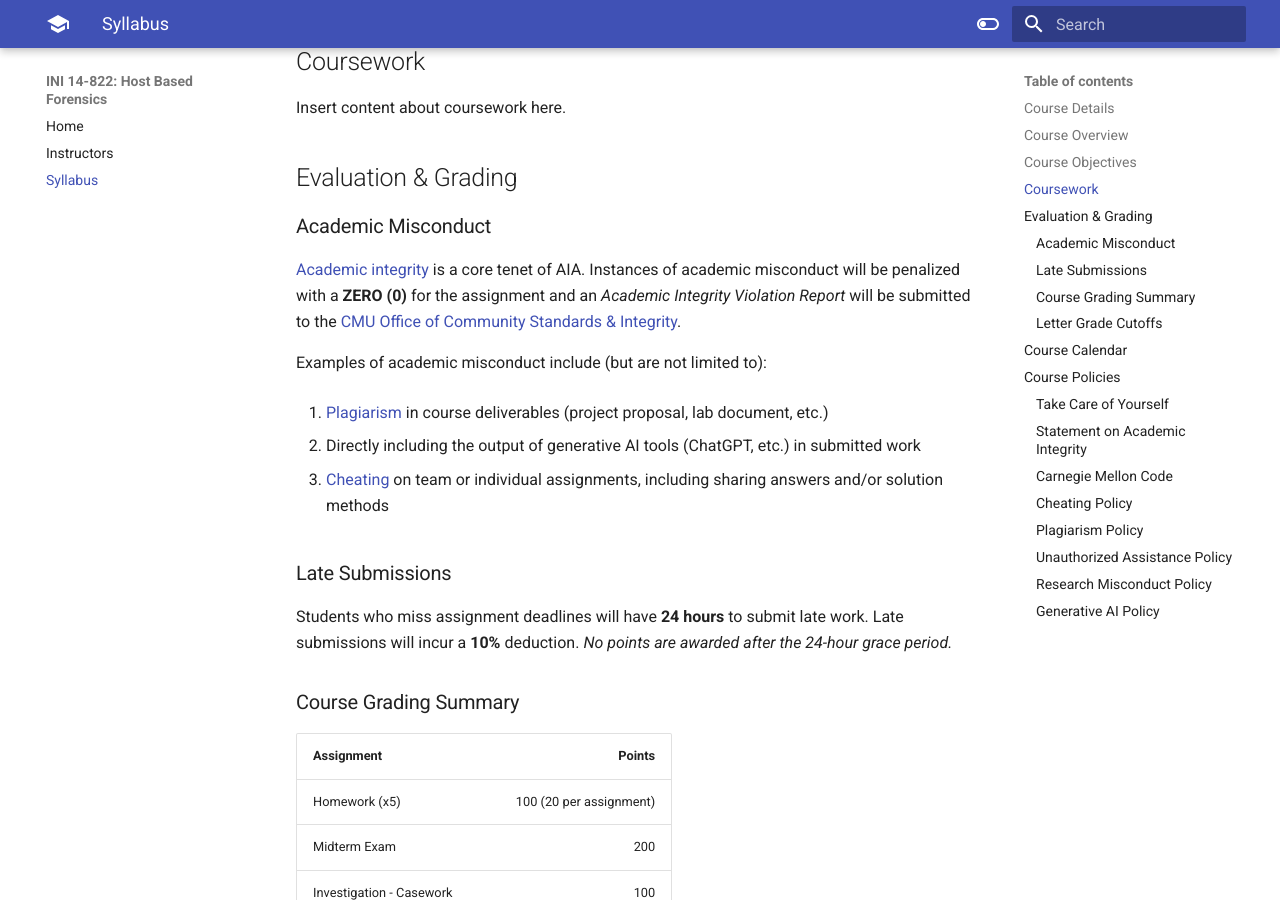
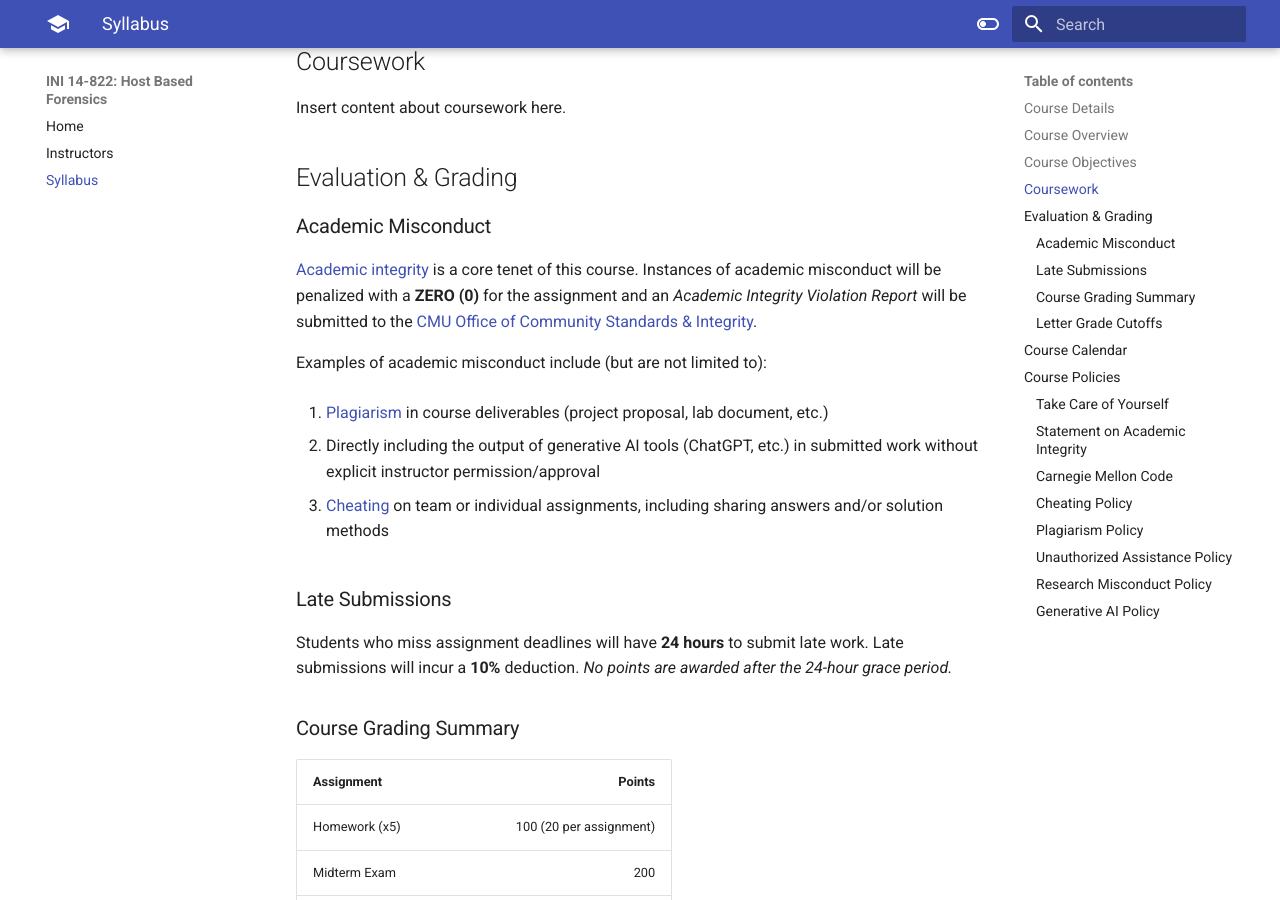
Before and after one commit to cmu-ini/hbf-web, an MkDocs documentation site: the page built from docs/syllabus.md, in a window 1280 px wide and 900 px high, scrolled down 1761 px. Built offline with MkDocs 1.6.1 and Material for MkDocs 9.7.7, drawn with Linux system fonts in a browser that asks for light colours.

Commit message:
Update Academic Misconduct policy

```diff
--- a/docs/syllabus.md
+++ b/docs/syllabus.md
@@ -41,13 +41,13 @@ Insert content about coursework here.
 
 ### Academic Misconduct
 
-[Academic integrity](#statement-on-academic-integrity) is a core tenet of AIA. Instances of academic misconduct will be penalized with a **ZERO (0)** for the assignment and an _Academic Integrity Violation Report_ will be submitted to the [CMU Office of Community Standards & Integrity](https://cmu.edu/student-affairs/ocsi/).
+[Academic integrity](#statement-on-academic-integrity) is a core tenet of this course. Instances of academic misconduct will be penalized with a **ZERO (0)** for the assignment and an _Academic Integrity Violation Report_ will be submitted to the [CMU Office of Community Standards & Integrity](https://cmu.edu/student-affairs/ocsi/).
 
 Examples of academic misconduct include (but are not limited to):
 
 1. [Plagiarism](#plagiarism-policy) in course deliverables (project proposal, lab document, etc.)
 
-2. Directly including the output of generative AI tools (ChatGPT, etc.) in submitted work
+2. Directly including the output of generative AI tools (ChatGPT, etc.) in submitted work without explicit instructor permission/approval
 
 3. [Cheating](#cheating-policy) on team or individual assignments, including sharing answers and/or solution methods
 
```
Also changed, not shown: site/search/search_index.json, site/sitemap.xml, site/syllabus/index.html, 1 other file.
